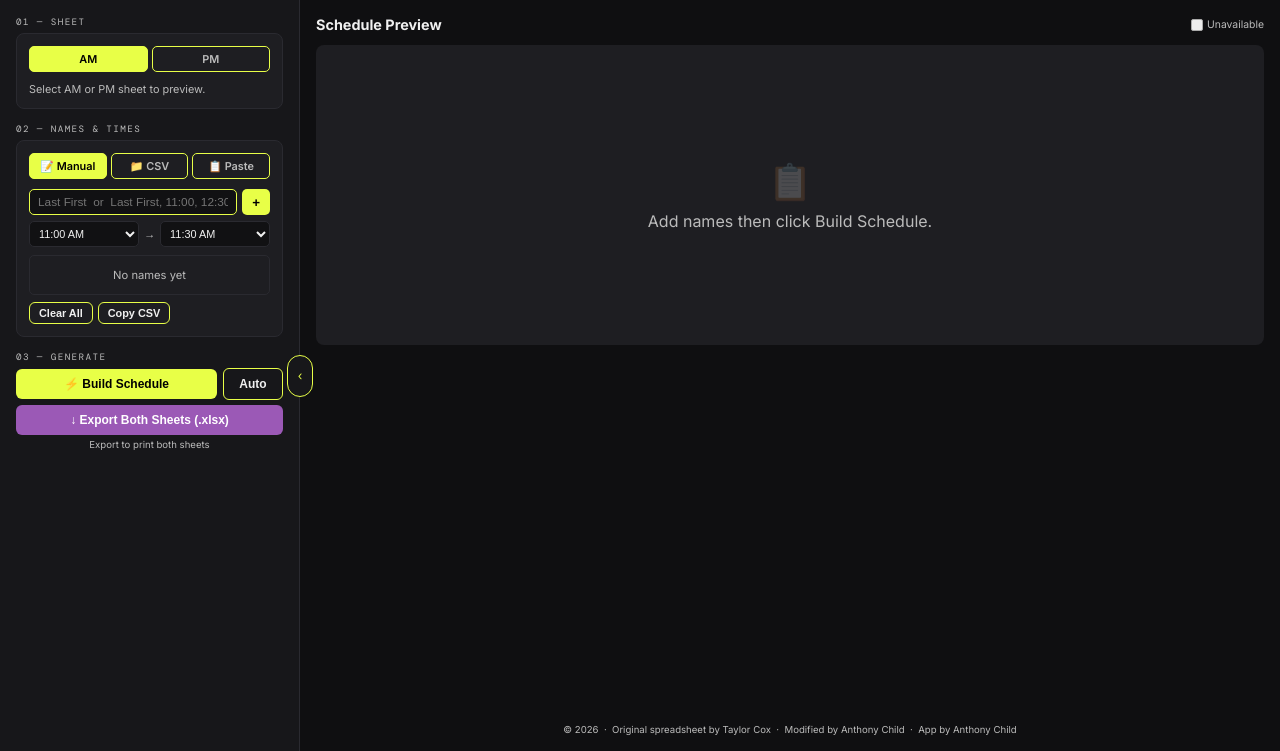
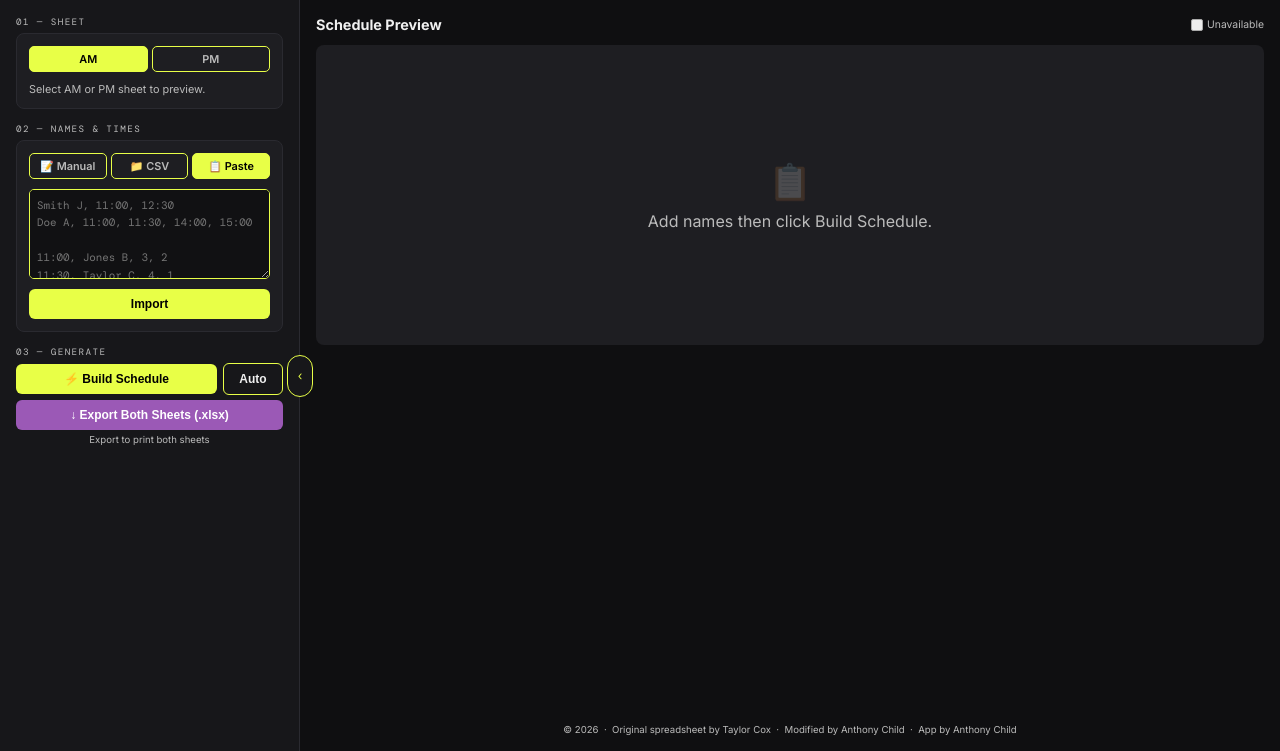
Before and after one commit to antwanchild/coordinator, a Flask app: page / in a window 1280 px wide. Shown: the part 51-802 px from the top of the page. Run offline with Flask 3, Linux system fonts and the light colour scheme.

Commit message:
style: set paste as default input tab

```diff
--- a/templates/index.html
+++ b/templates/index.html
@@ -682,13 +682,13 @@
       <div class="section-label">02 &mdash; Names &amp; Times</div>
       <div class="card">
         <div class="input-tabs">
-          <div class="input-tab active" id="tab-manual" onclick="switchTab('manual')">📝 Manual</div>
+          <div class="input-tab" id="tab-manual" onclick="switchTab('manual')">📝 Manual</div>
           <div class="input-tab" id="tab-csv" onclick="switchTab('csv')">📁 CSV</div>
-          <div class="input-tab" id="tab-paste" onclick="switchTab('paste')">📋 Paste</div>
+          <div class="input-tab active" id="tab-paste" onclick="switchTab('paste')">📋 Paste</div>
         </div>
 
         <!-- Manual panel -->
-        <div id="panel-manual">
+        <div id="panel-manual" style="display: none">
           <div class="add-row">
             <input type="text" id="nameInput" placeholder="Last First  or  Last First, 11:00, 12:30" onkeydown="if(event.key==='Enter') addName()">
             <button onclick="addName()">+</button>
@@ -723,7 +723,7 @@
         </div>
 
         <!-- Paste panel -->
-        <div id="panel-paste" style="display: none">
+        <div id="panel-paste">
           <textarea id="pasteInput" placeholder="Smith J, 11:00, 12:30&#10;Doe A, 11:00, 11:30, 14:00, 15:00&#10;&#10;11:00, Jones B, 3, 2&#10;11:30, Taylor C, 4, 1"></textarea>
           <button class="btn btn-primary" style="margin-top: 6px" onclick="importPaste()">Import</button>
           <div class="skipped-warning" id="skipped-paste"></div>
```
